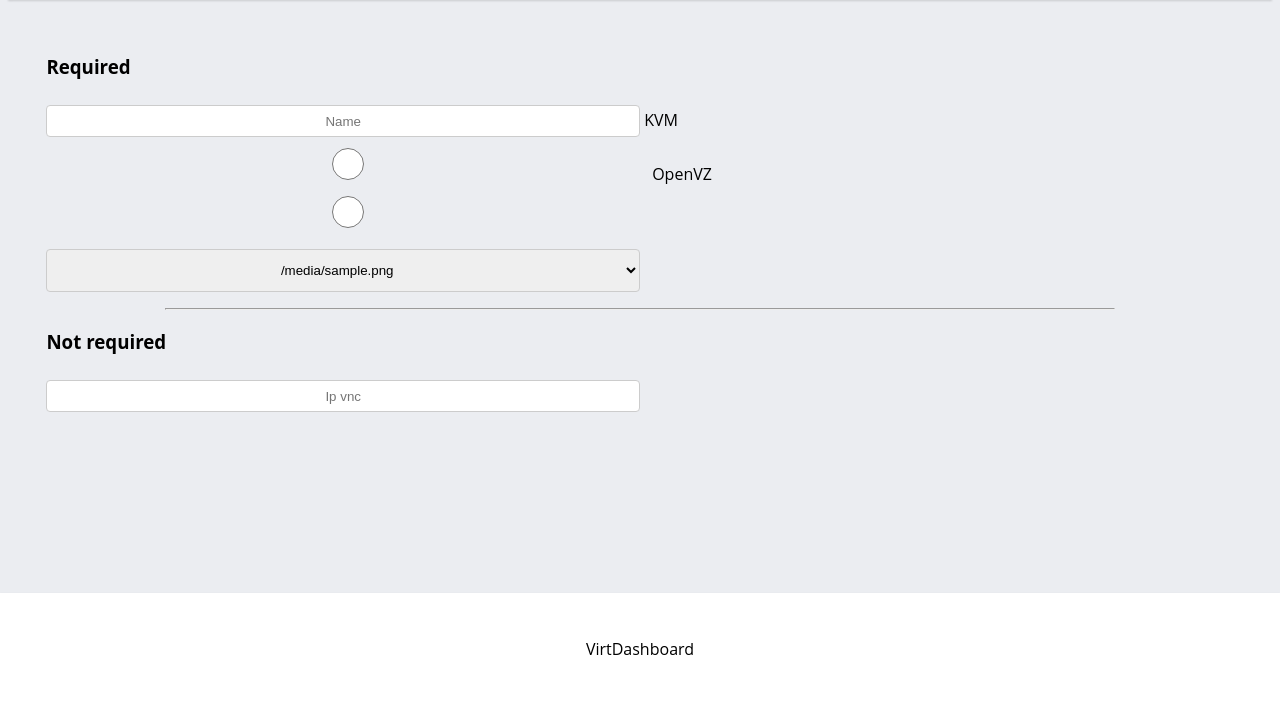
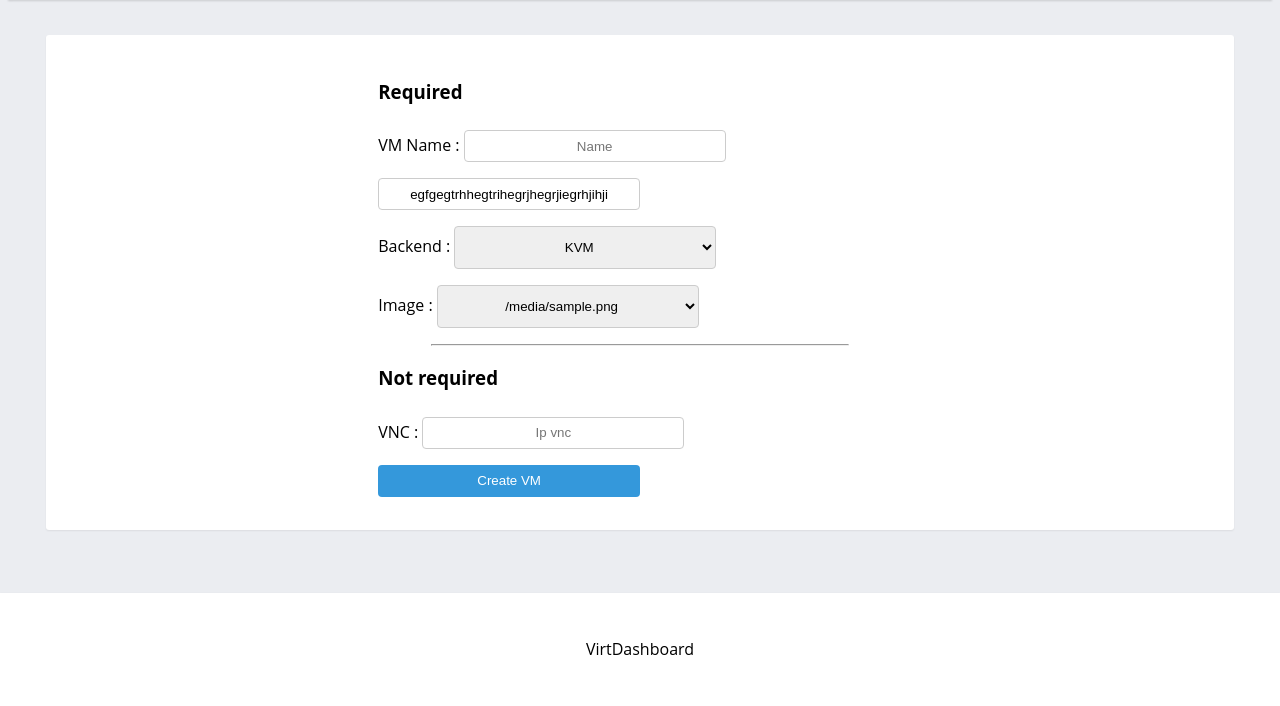
Before and after one commit to CamTosh/VirtDashboard, a Flask app: template templates/create.html in a window 1280 px wide. Shown: the part 94-800 px from the top of the page. Run offline with Flask 2, Linux system fonts and the light colour scheme; the template is opened without the code that fills it: most values are stand-ins (such as "Sample title", 1, 10 or a date in 2020).

Commit message:
Fix and change design create.html

```diff
--- a/templates/create.html
+++ b/templates/create.html
@@ -1,17 +1,24 @@
 {% extends "layout.html" %}
 {% block body %}
 	<div class="container">
-		<form>
+		<section class="serv serv__head">
+			<form method="post" action="{{url_for('createVM')}}" class="create">
 				<h3>Required</h3>
-			<input type="text" placeholder="Name" name="vm[name]">
 
-			<label>KVM</label>
-			<input type="radio" value="Kvm" name="vm[backend]">
-			<label>OpenVZ</label>
-			<input type="radio" value="OpenVZ" name="vm[backend]">
+				<div class="form__item">
+					VM Name : <input type="text" placeholder="Name" name="vm[name]"><input type="text" placeholder="Name" value="egfgegtrhhegtrihegrjhegrjiegrhjihji" name="name">
+				</div>
 
-			<div class="list">
-				<select name="vm[img]">
+				<div class="form__item">
+				Backend :
+					<select name="vm[backend]">
+						<option value="kvm">KVM</option>
+						<option value="openvz">OpenVZ</option>
+					</select>
+				</div>
+				<div class="form__item">
+					Image :
+					<select name="vm[parameters][cdrom]">
 						{% for img in imgs['img'] %}
 							<option value="{{ imgs['path'] + img }}">{{ img }}</option>
 						{% endfor %}
@@ -20,7 +27,14 @@
 
 				<hr>
 				<h3>Not required</h3>
-			<input type="text" placeholder="Ip vnc" name="vm[parameters][vnc]">
+				<div class="form__item">
+					VNC : <input type="text" placeholder="Ip vnc" name="vm[parameters][vnc]">
+				</div>
+
+				<div class="form__item">
+					<input type="submit" value="Create VM">
+				</div>
 			</form>
+		</section>
 	</div>
 {% endblock %}
```
Lines whose indentation alone changed are shown as unchanged.
